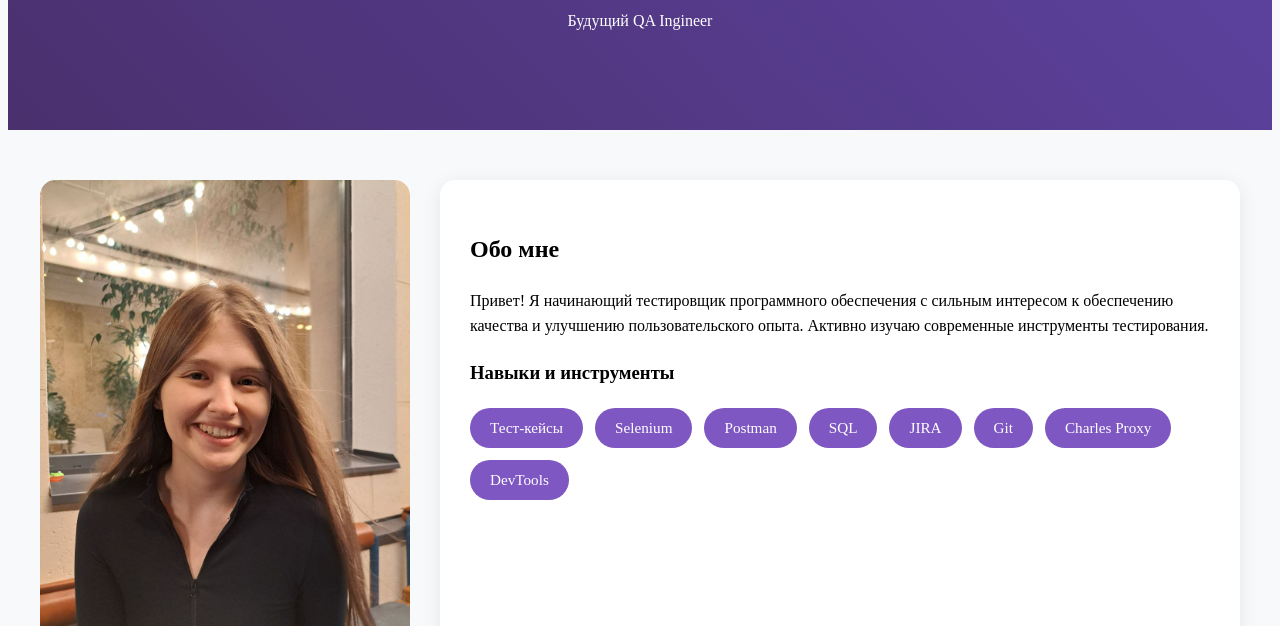
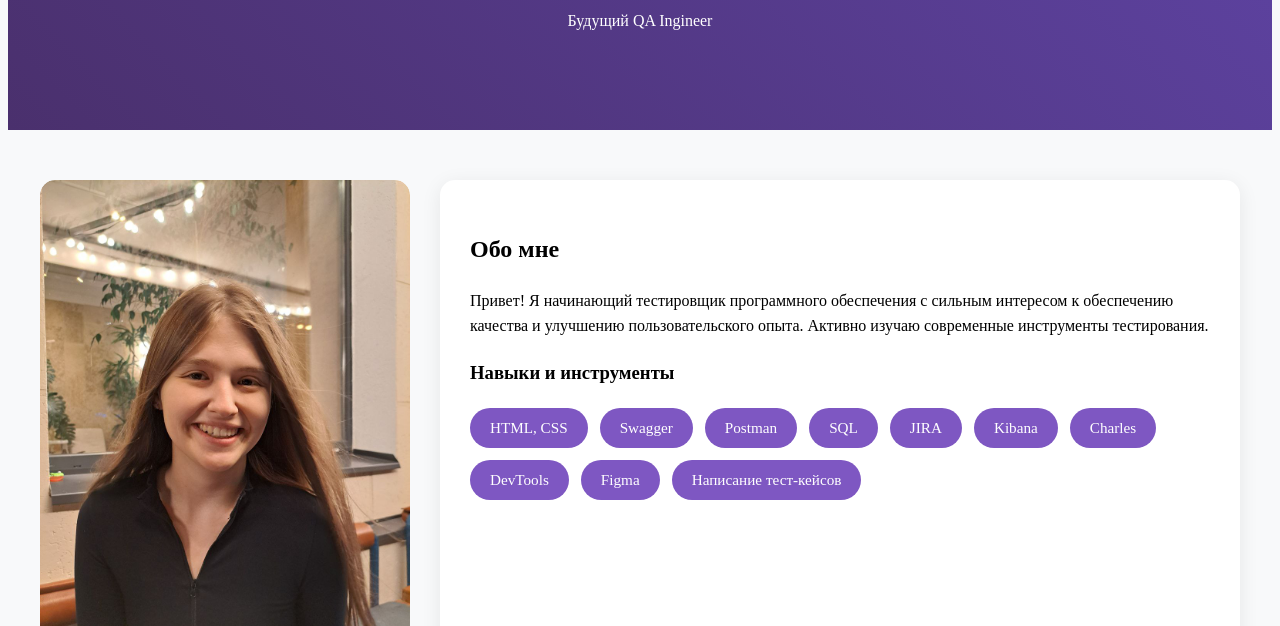
Before and after one commit to Casper-Kas/CV, a plain HTML site: page index.html in a window 1280 px wide. Shown: the part 174-800 px from the top of the page. Drawn offline with Linux system fonts and the light colour scheme.

Commit message:
Update index.html

```diff
--- a/index.html
+++ b/index.html
@@ -24,14 +24,16 @@
 
                 <h3>Навыки и инструменты</h3>
                 <div class="skills">
-                    <span class="skill-tag">Тест-кейсы</span>
-                    <span class="skill-tag">Selenium</span>
+                   <span class="skill-tag">HTML, CSS</span>
+                    <span class="skill-tag">Swagger</span>
                     <span class="skill-tag">Postman</span>
                     <span class="skill-tag">SQL</span>
                     <span class="skill-tag">JIRA</span>
-                    <span class="skill-tag">Git</span>
-                    <span class="skill-tag">Charles Proxy</span>
+                    <span class="skill-tag">Kibana</span>
+                    <span class="skill-tag">Charles</span>
                     <span class="skill-tag">DevTools</span>
+                    <span class="skill-tag">Figma</span>
+                    <span class="skill-tag">Написание тест-кейсов</span>
                 </div>
             </div>
         </section>
```
